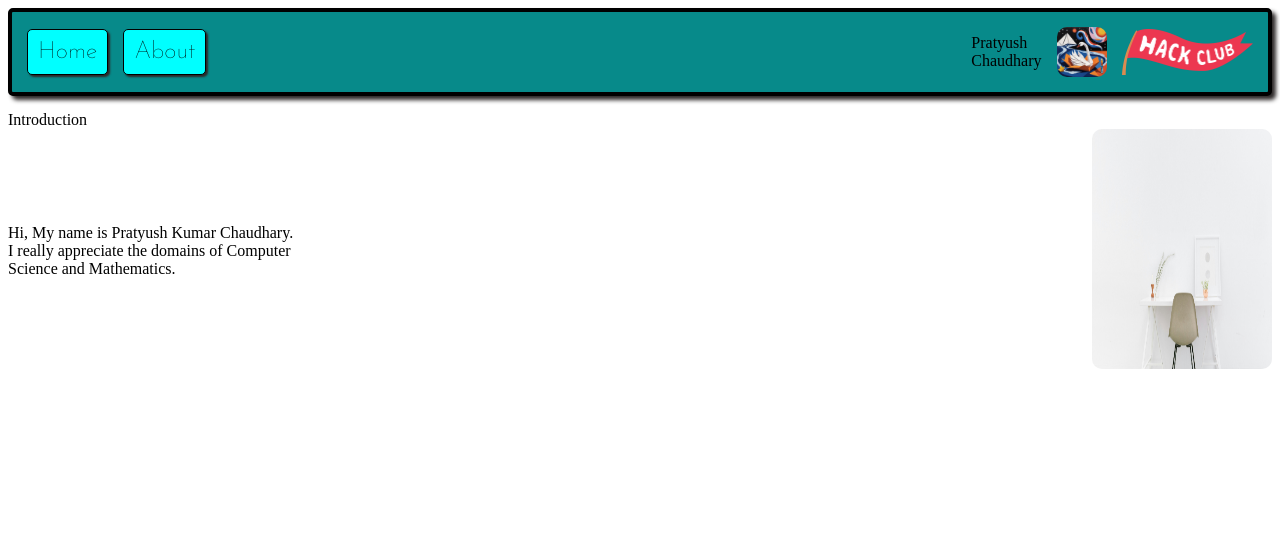
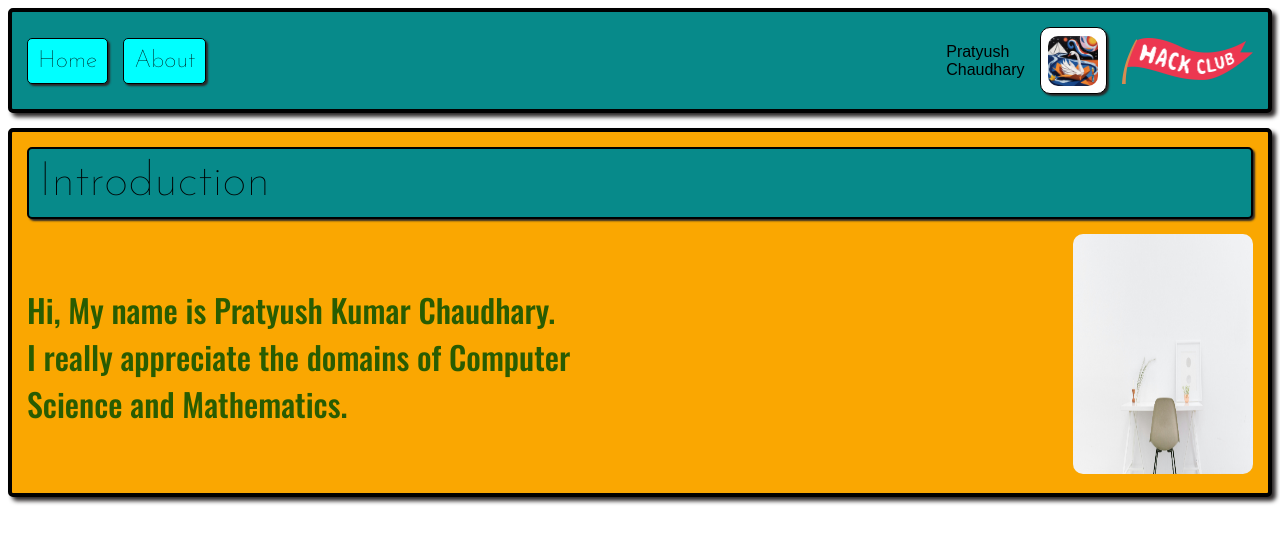
Before and after one commit to KalvieR/Basic-Portfolio-Website, a plain HTML site: page index.html in a window 1280 px wide. Drawn offline with nearby package versions, Linux system fonts and the light colour scheme; files whose address does not match are found by name; a web font is replaced by a local one.

Commit message:
CSS File
Completed CSS styling

```diff
--- a/styles.css
+++ b/styles.css
@@ -32,10 +32,37 @@
     text-decoration: none;
 }
 
+.intro {
+    padding: 15px;
+    border-radius: 5px;
+    background-color: rgb(250, 167, 1);
+    border: 4px solid black;
+    box-shadow: 4px 4px 4px rgb(44, 40, 40);
+}
+
+.heading {
+    padding: 10px;
+    border-radius: 5px;
+    margin-bottom: 15px;
+    background-color: rgb(7, 138, 138);
+    border: 2px solid black;
+    box-shadow: 2px 2px 2px rgb(44, 40, 40);
+
+}
+
 .content {
     display: flex;
     align-items: center;
     justify-content: space-between;
+}
+
+.div-left {
+    flex: 1;
+}
+
+.div-right {
+    align-items: center;
+    justify-content: flex-end;
 }
 
 .box1 {
@@ -53,10 +80,52 @@
     background-color: rgb(251, 255, 0);
 }
 
-
+.box2 {
+    display: flex;
+    background-color: white;
+    border: 1px solid black;
+    border-radius: 10px;
+    padding: 7.5px;
+    justify-content: center;
+    align-items: center;
+    box-shadow: 2px 2px 2px rgb(44, 40, 40);
+}
 
 .box2:hover {
     background-color: rgb(251, 255, 0);
+}
+
+.heading {
+    display: flex;
+    flex-direction: column;
+    align-items: baseline;
+    justify-content: center;
+    font-family: 'Josefin Sans', sans-serif;
+    font-weight: 100;
+    font-size: 48px;
+}
+
+.para {
+    display: flex;
+    flex-direction: column;
+    text-align: center;
+    align-items: baseline;
+}
+
+.line {
+    font-family: 'Oswald', sans-serif;
+    font-weight: 500;
+    color: rgb(41, 92, 1);
+    font-size: 32px;
+}
+
+.brand {
+    display: inline-flex;
+    flex-direction: column;
+    justify-content: center;
+    align-items: start;
+    font-family: 'Edu AU VIC WA NT Hand', sans-serif;
+    font-weight: 500;
 }
 
 .hackclub a,
```
